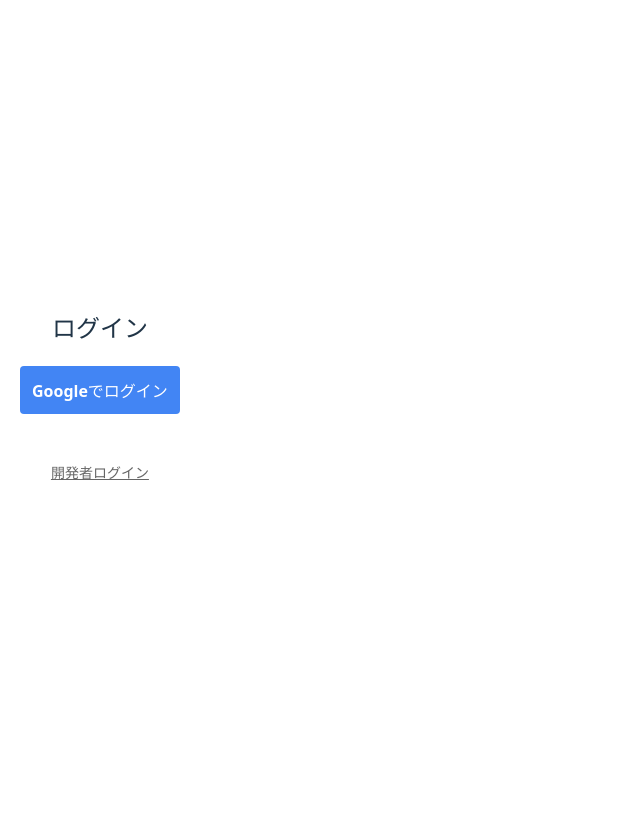
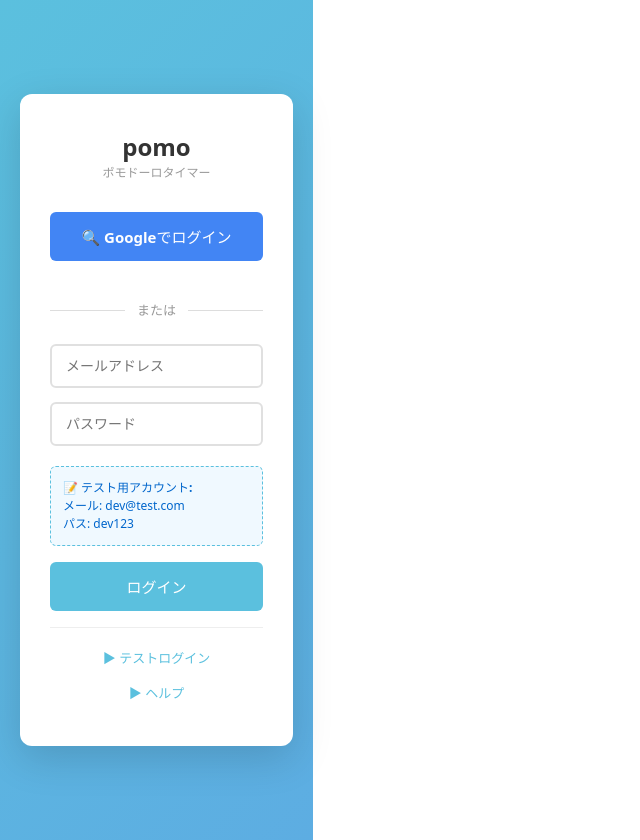
Before and after one commit to munakata255/pomo_front, a React (Vite) app: page /login in a window 1280 px wide. Shown: the whole page, without its empty margins (0-640 px from the left). Before the commit the page ends 800 px from the top, so only its background shows below. Built offline with nearby package versions, Linux system fonts and the light colour scheme; no server answers.

Commit message:
Add: login style

```diff
--- a/src/pages/Login.tsx
+++ b/src/pages/Login.tsx
@@ -72,129 +72,226 @@ export default function Login() {
   };
 
   return (
-    <div style={{ padding: "20px", maxWidth: "400px", margin: "60px auto" }}>
-      <h2 style={{ textAlign: "center" }}>ログイン</h2>
+    <div
+      style={{
+        minHeight: "100vh",
+        background: "linear-gradient(135deg, #5bc0de 0%, #5dade2 100%)",
+        display: "flex",
+        justifyContent: "center",
+        alignItems: "center",
+        padding: "20px",
+      }}
+    >
+      <div
+        style={{
+          background: "white",
+          borderRadius: "12px",
+          padding: "40px 30px",
+          maxWidth: "420px",
+          width: "100%",
+          boxShadow: "0 12px 40px rgba(0, 0, 0, 0.15)",
+        }}
+      >
+        {/* ロゴ/タイトル */}
+        <div style={{ textAlign: "center", marginBottom: "30px" }}>
+          <h1 style={{ fontSize: "24px", margin: "0", color: "#333" }}>pomo</h1>
+          <p style={{ fontSize: "12px", margin: "4px 0 0 0", color: "#999" }}>
+            ポモドーロタイマー
+          </p>
+        </div>
 
-      {error && (
+        {/* エラーメッセージ */}
+        {error && (
+          <div
+            style={{
+              padding: "12px",
+              marginBottom: "20px",
+              backgroundColor: "#ffeaea",
+              border: "2px solid #ff6b6b",
+              borderRadius: "6px",
+              color: "#c92a2a",
+              fontSize: "13px",
+            }}
+          >
+            {error}
+          </div>
+        )}
+
+        {/* Googleログインボタン */}
+        <button
+          onClick={handleGoogleLogin}
+          disabled={loading}
+          style={{
+            width: "100%",
+            padding: "14px 16px",
+            fontSize: "15px",
+            fontWeight: "600",
+            backgroundColor: "#4285f4",
+            color: "white",
+            border: "none",
+            borderRadius: "6px",
+            cursor: loading ? "not-allowed" : "pointer",
+            marginBottom: "16px",
+            transition: "background-color 0.2s",
+            opacity: loading ? 0.8 : 1,
+          }}
+        >
+          {loading ? "ログイン中..." : "🔍 Googleでログイン"}
+        </button>
+
+        {/* 区切り線 */}
         <div
           style={{
-            padding: "10px",
-            marginBottom: "20px",
-            backgroundColor: "#fee",
-            border: "1px solid #fcc",
-            borderRadius: "4px",
-            color: "#c00",
+            display: "flex",
+            alignItems: "center",
+            margin: "24px 0",
           }}
         >
-          {error}
+          <div style={{ flex: 1, height: "1px", backgroundColor: "#ddd" }} />
+          <span style={{ padding: "0 12px", fontSize: "13px", color: "#999" }}>
+            または
+          </span>
+          <div style={{ flex: 1, height: "1px", backgroundColor: "#ddd" }} />
         </div>
-      )}
 
-      <button
-        onClick={handleGoogleLogin}
-        disabled={loading}
-        style={{
-          width: "100%",
-          padding: "12px",
-          fontSize: "16px",
-          backgroundColor: "#4285f4",
-          color: "white",
-          border: "none",
-          borderRadius: "4px",
-          cursor: loading ? "not-allowed" : "pointer",
-          marginBottom: "20px",
-        }}
-      >
-        {loading ? "ログイン中..." : "Googleでログイン"}
-      </button>
-
-      <div style={{ textAlign: "center", margin: "20px 0" }}>
-        <button
-          onClick={() => setShowDevLogin(!showDevLogin)}
-          style={{
-            background: "none",
-            border: "none",
-            color: "#666",
-            cursor: "pointer",
-            textDecoration: "underline",
-            fontSize: "14px",
-          }}
-        >
-          {showDevLogin ? "開発者ログインを隠す" : "開発者ログイン"}
-        </button>
-      </div>
-
-      {showDevLogin && (
-        <form onSubmit={handleEmailLogin} style={{ marginTop: "20px" }}>
-          <div style={{
-            padding: "10px",
-            marginBottom: "15px",
-            backgroundColor: "#f0f8ff",
-            border: "1px solid #b0d4f1",
-            borderRadius: "4px",
-            fontSize: "12px",
-            color: "#0066cc"
-          }}>
-            <strong>開発用アカウント:</strong><br />
-            メール: dev@test.com<br />
-            パスワード: dev123
-          </div>
-          <div style={{ marginBottom: "15px" }}>
-            <label style={{ display: "block", marginBottom: "5px" }}>
-              メールアドレス
-            </label>
+        {/* メールアドレスログイン */}
+        <form onSubmit={handleEmailLogin}>
+          <div style={{ marginBottom: "14px" }}>
             <input
               type="email"
               value={email}
               onChange={(e) => setEmail(e.target.value)}
               required
-              placeholder="dev@test.com"
+              placeholder="メールアドレス"
               style={{
                 width: "100%",
-                padding: "8px",
+                padding: "12px 14px",
                 fontSize: "14px",
-                border: "1px solid #ccc",
-                borderRadius: "4px",
+                border: "2px solid #e0e0e0",
+                borderRadius: "6px",
+                boxSizing: "border-box",
+                transition: "border-color 0.2s",
               }}
+              onFocus={(e) =>
+                (e.currentTarget.style.borderColor = "#5bc0de")
+              }
+              onBlur={(e) =>
+                (e.currentTarget.style.borderColor = "#e0e0e0")
+              }
             />
           </div>
-          <div style={{ marginBottom: "15px" }}>
-            <label style={{ display: "block", marginBottom: "5px" }}>
-              パスワード
-            </label>
+
+          <div style={{ marginBottom: "20px" }}>
             <input
               type="password"
               value={password}
               onChange={(e) => setPassword(e.target.value)}
               required
-              placeholder="dev123"
+              placeholder="パスワード"
               style={{
                 width: "100%",
-                padding: "8px",
+                padding: "12px 14px",
                 fontSize: "14px",
-                border: "1px solid #ccc",
-                borderRadius: "4px",
+                border: "2px solid #e0e0e0",
+                borderRadius: "6px",
+                boxSizing: "border-box",
+                transition: "border-color 0.2s",
               }}
+              onFocus={(e) =>
+                (e.currentTarget.style.borderColor = "#5bc0de")
+              }
+              onBlur={(e) =>
+                (e.currentTarget.style.borderColor = "#e0e0e0")
+              }
             />
           </div>
+
+          {/* 開発者ログイン情報 */}
+          {!showDevLogin && (
+            <div
+              style={{
+                padding: "12px",
+                marginBottom: "16px",
+                backgroundColor: "#f0f9ff",
+                border: "1px dashed #5bc0de",
+                borderRadius: "6px",
+                fontSize: "12px",
+                color: "#0066cc",
+                lineHeight: "1.5",
+              }}
+            >
+              <strong>📝 テスト用アカウント:</strong>
+              <br />
+              メール: dev@test.com
+              <br />
+              パス: dev123
+            </div>
+          )}
+
           <button
             type="submit"
             disabled={loading}
             style={{
               width: "100%",
-              padding: "12px",
-              fontSize: "16px",
-              backgroundColor: "#34a853",
+              padding: "14px 16px",
+              fontSize: "15px",
+              fontWeight: "600",
+              backgroundColor: "#5bc0de",
               color: "white",
               border: "none",
-              borderRadius: "4px",
+              borderRadius: "6px",
               cursor: loading ? "not-allowed" : "pointer",
+              marginBottom: "16px",
+              transition: "background-color 0.2s",
+              opacity: loading ? 0.8 : 1,
             }}
           >
-            {loading ? "ログイン中..." : "メールアドレスでログイン"}
+            {loading ? "ログイン中..." : "ログイン"}
           </button>
         </form>
-      )}
+
+        {/* 補助リンク */}
+        <div
+          style={{
+            display: "flex",
+            flexDirection: "column",
+            gap: "8px",
+            textAlign: "center",
+            borderTop: "1px solid #eee",
+            paddingTop: "16px",
+          }}
+        >
+          <button
+            onClick={() => setShowDevLogin(!showDevLogin)}
+            style={{
+              background: "none",
+              border: "none",
+              color: "#5bc0de",
+              cursor: "pointer",
+              fontSize: "13px",
+              fontWeight: "500",
+              textDecoration: "none",
+              padding: "4px 0",
+            }}
+          >
+            ▶ {showDevLogin ? "テストログインを隠す" : "テストログイン"}
+          </button>
+          <button
+            style={{
+              background: "none",
+              border: "none",
+              color: "#5bc0de",
+              cursor: "pointer",
+              fontSize: "13px",
+              fontWeight: "500",
+              textDecoration: "none",
+              padding: "4px 0",
+            }}
+          >
+            ▶ ヘルプ
+          </button>
+        </div>
+      </div>
     </div>
   );
 }
```
